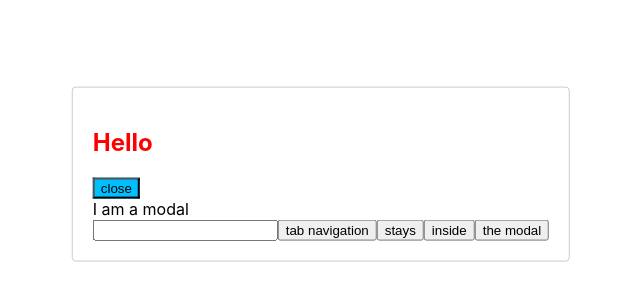
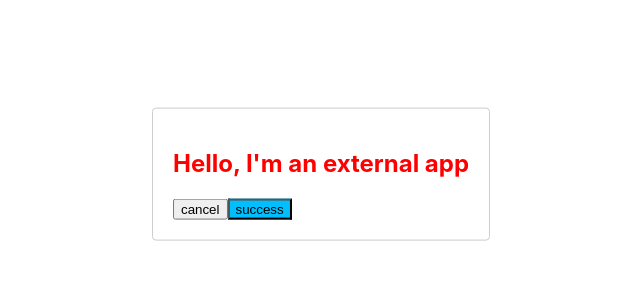
Before and after one commit to learnitmyway/micro-frontend-react, a React (Create React App) app: page / in a window 1280 px wide. Shown: the part 226-526 px from the top of the page, without its empty margins (319-959 px from the left). Built offline with nearby package versions, Linux system fonts and the light colour scheme.

Commit message:
cancel and success buttons

```diff
--- a/src/App.js
+++ b/src/App.js
@@ -23,8 +23,8 @@ function App({ containerId, resolve }) {
     subtitle.style.color = '#f00'
   }
 
-  function closeModal() {
-    resolve('CANCELLED')
+  function closeModal(status) {
+    resolve(status)
     ReactDOM.unmountComponentAtNode(document.getElementById(containerId))
   }
 
@@ -37,18 +37,13 @@ function App({ containerId, resolve }) {
         style={customStyles}
         contentLabel="Example Modal"
       >
-        <h2 ref={(_subtitle) => (subtitle = _subtitle)}>Hello</h2>
-        <button className={styles.button} onClick={closeModal}>
-          close
+        <h2 ref={(_subtitle) => (subtitle = _subtitle)}>Hello, I'm an external app</h2>
+        <button onClick={() => closeModal('CANCEL')}>
+          cancel
         </button>
-        <div>I am a modal</div>
-        <form>
-          <input />
-          <button>tab navigation</button>
-          <button>stays</button>
-          <button>inside</button>
-          <button>the modal</button>
-        </form>
+        <button className={styles.successButton} onClick={() => closeModal('SUCCESS')}>
+          success
+        </button>
       </Modal>
     </div>
   )
--- a/src/App.module.css
+++ b/src/App.module.css
@@ -1,3 +1,3 @@
-.button {
+.successButton {
   background-color: deepskyblue;
 }
```
